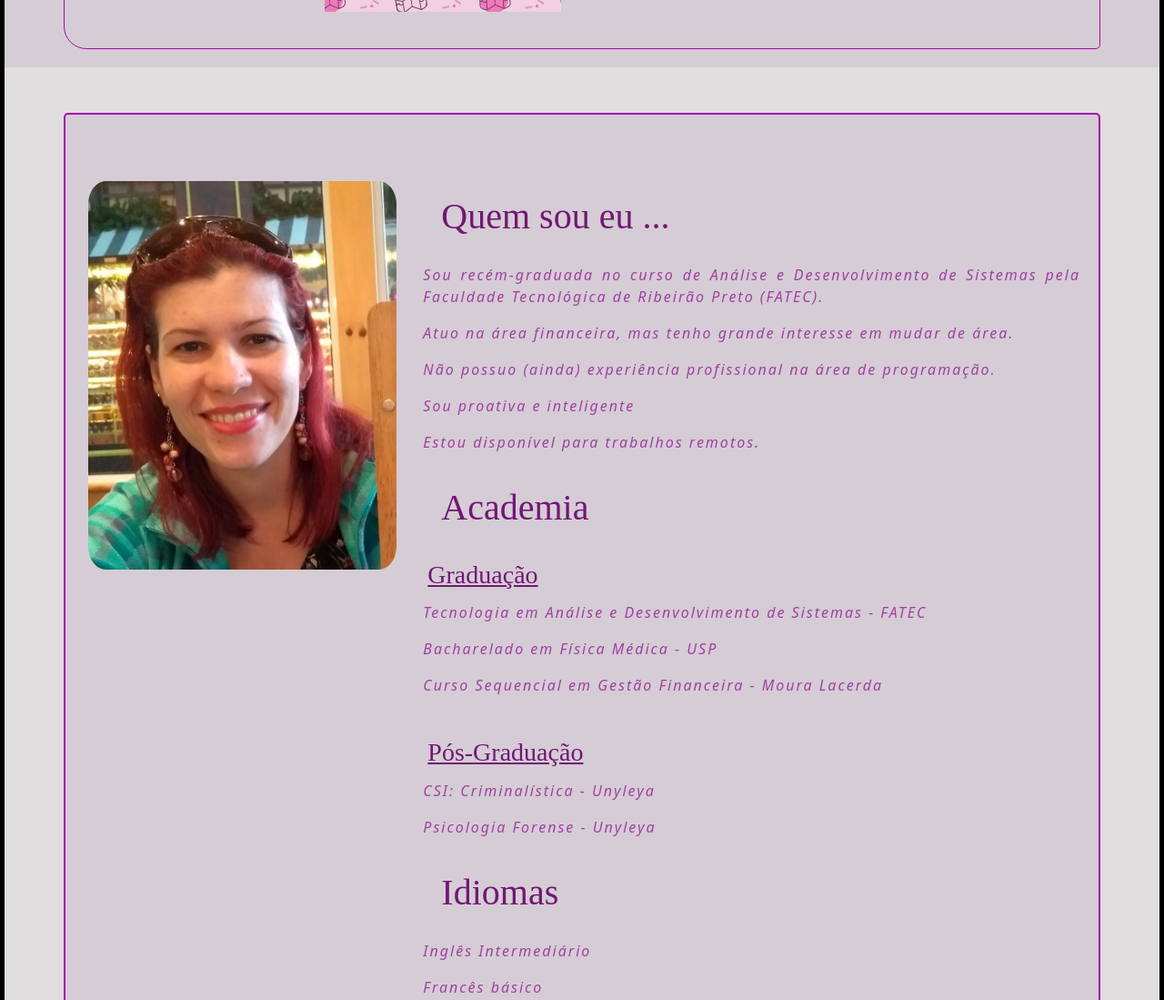
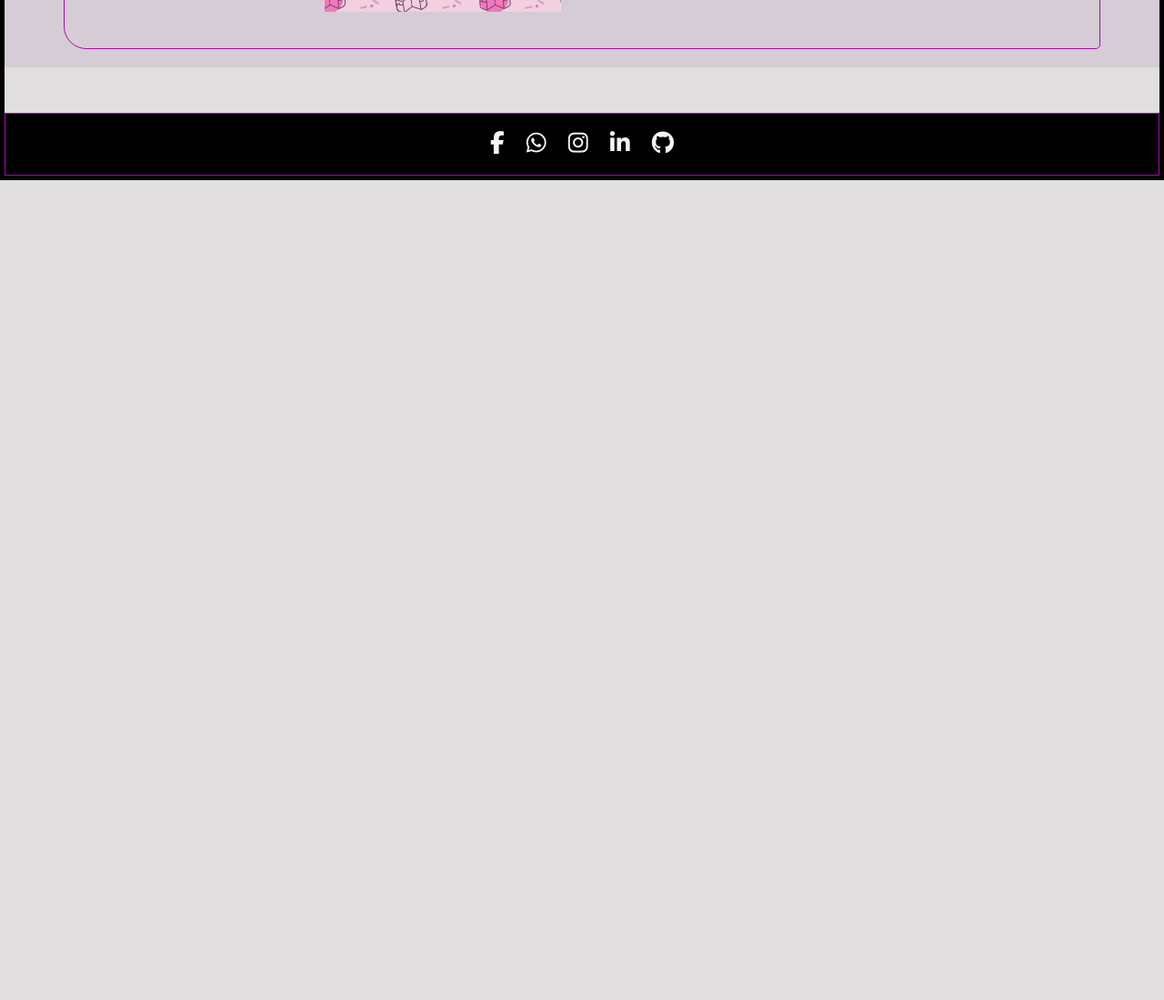
Before and after one commit to dianafismed/portifolio, a plain HTML site: page index.html in a window 1280 px wide. Shown: the part 1201-2300 px from the top of the page at 91% size. After the commit the page ends 1399 px from the top, so only its background shows below. Drawn offline with nearby package versions, Linux system fonts and the light colour scheme; a web font is replaced by a local one.

Commit message:
Update index.html

```diff
--- a/index.html
+++ b/index.html
@@ -91,38 +91,6 @@
       </div>
     </section>
 
-    <section id="about" class="container">
-      <div class="row mt-5">
-        <div class="col-md-4">
-          <img class="img-fluid" src="static/img/me.jpg" alt="Foto da Diana">
-        </div>
-        <div class="col-md-8">
-          <h2>Quem sou eu ... </h2>
-          <p>Sou recém-graduada no curso de Análise e Desenvolvimento de Sistemas pela Faculdade Tecnológica de Ribeirão Preto (FATEC).</p>
-          <p>Atuo na área financeira, mas tenho grande interesse em mudar de área.</p>
-          <p>Não possuo (ainda) experiência profissional na área de programação.</p>
-          <p>Sou proativa e inteligente</p>
-          <p>Estou disponível para trabalhos remotos.</p>
-
-          <div>
-            <div id="grade">
-              <h2>Academia</h2>
-              <h3 class="text-decoration-underline">Graduação</h3>
-              <p>Tecnologia em Análise e Desenvolvimento de Sistemas - FATEC</p>
-              <p>Bacharelado em Física Médica - USP</p>
-              <p>Curso Sequencial em Gestão Financeira - Moura Lacerda</p>
-              <br>
-              <h3 class="text-decoration-underline">Pós-Graduação</h3>
-              <p>CSI: Criminalística - Unyleya</p>
-              <p>Psicologia Forense - Unyleya</p>
-              <h2>Idiomas</h2>
-              <p>Inglês Intermediário</p>
-              <p>Francês básico</p>
-            </div>
-          </div>
-        </div>
-      </div>
-    </section>
 
     <footer class="container-fluid">
       <div id="footer">
```
